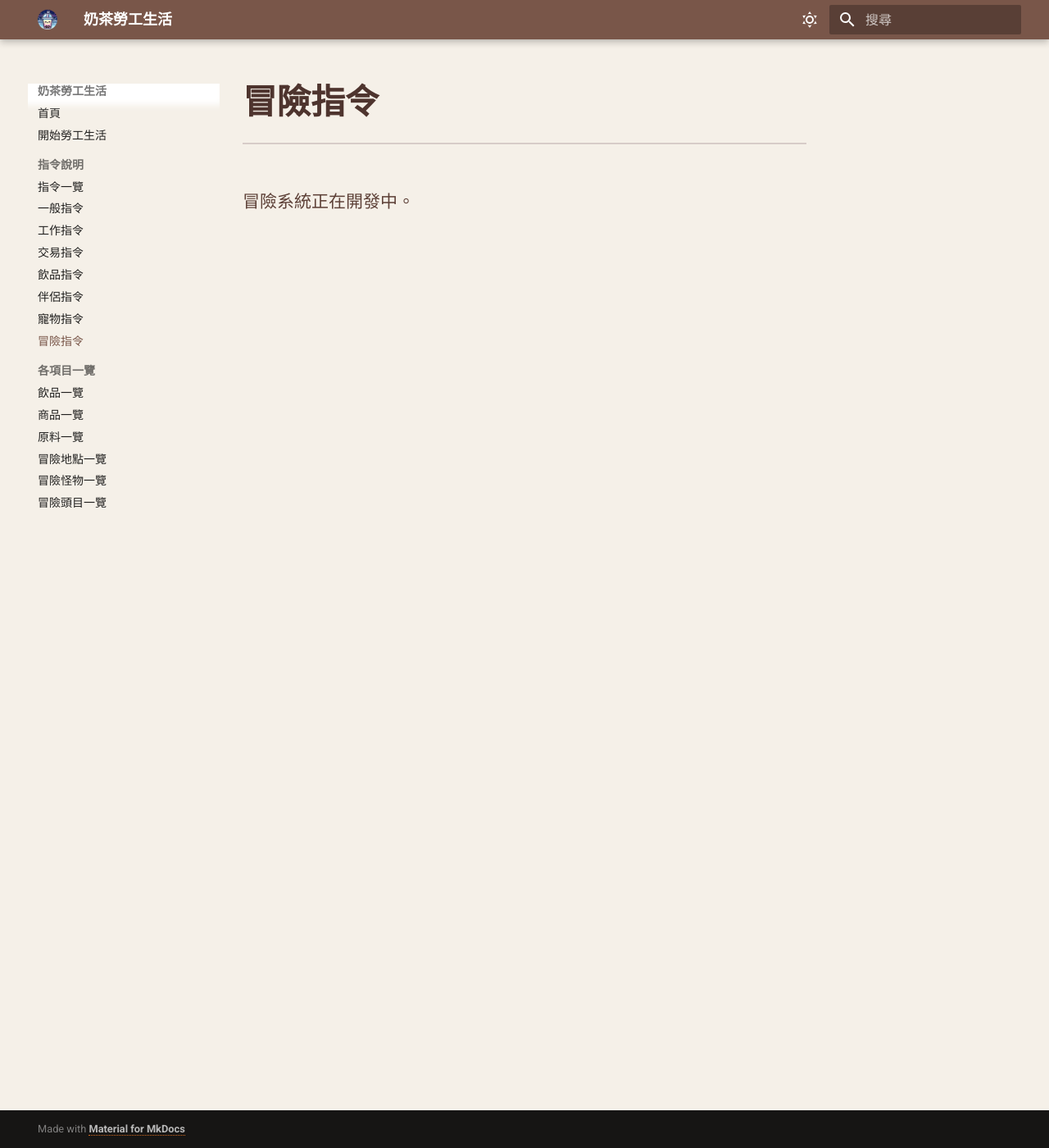
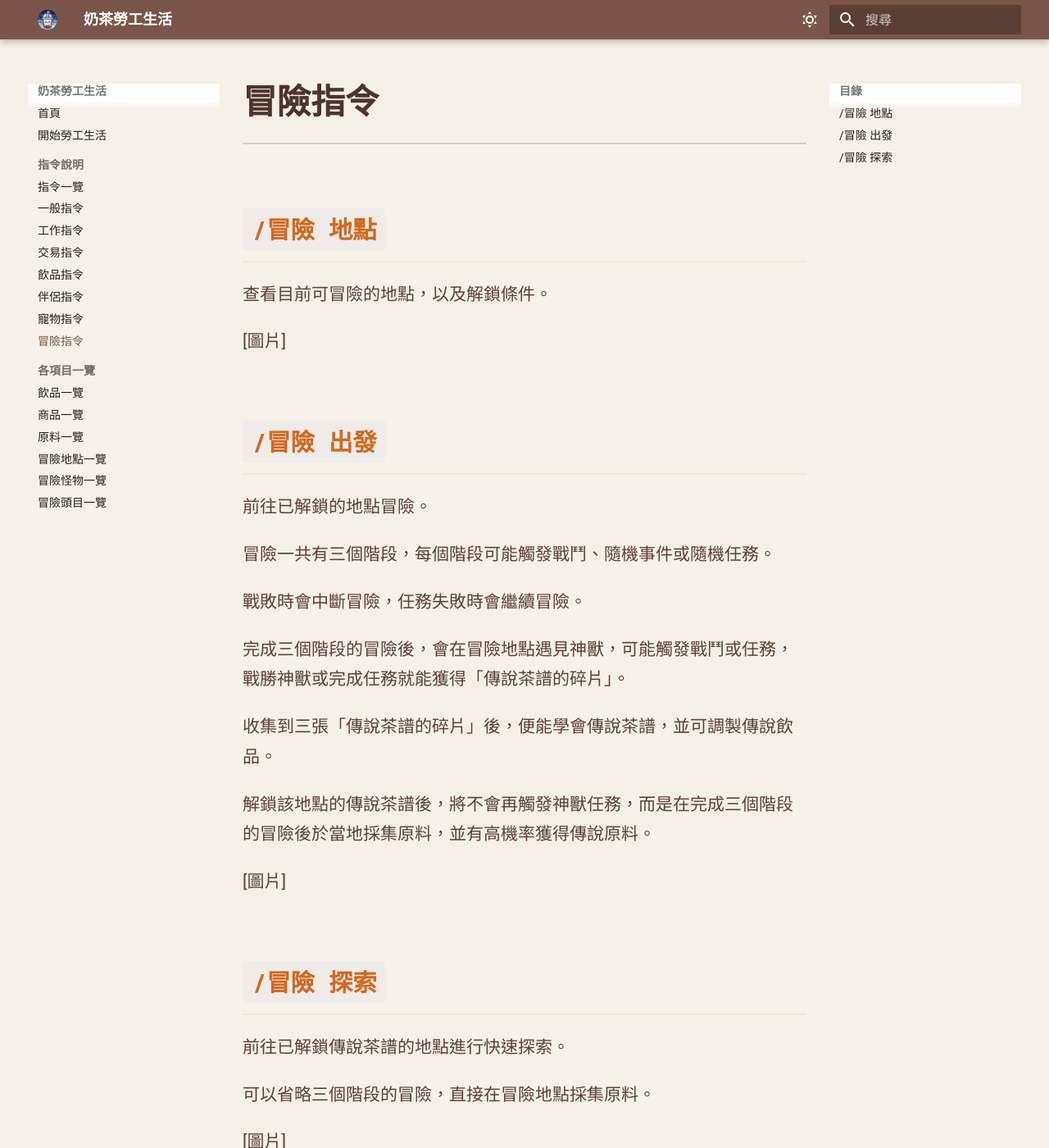
Before and after one commit to Chocochocococo/milktea-workerlife-wiki, an MkDocs documentation site: the page built from docs/command/commandforadv.md, in a window 1280 px wide and 1400 px high. Shown: the whole window at 82% size. Built offline with MkDocs 1.6.1 and Material for MkDocs 9.7.7, drawn with Linux system fonts in a browser that asks for light colours.

Commit message:
Update commandforadv.md

```diff
--- a/docs/command/commandforadv.md
+++ b/docs/command/commandforadv.md
@@ -1 +1,26 @@
-冒險系統正在開發中。
+## `/冒險 地點`
+查看目前可冒險的地點，以及解鎖條件。
+
+[圖片]
+
+## `/冒險 出發`
+前往已解鎖的地點冒險。
+
+冒險一共有三個階段，每個階段可能觸發戰鬥、隨機事件或隨機任務。
+
+戰敗時會中斷冒險，任務失敗時會繼續冒險。
+
+完成三個階段的冒險後，會在冒險地點遇見神獸，可能觸發戰鬥或任務，戰勝神獸或完成任務就能獲得「傳說茶譜的碎片」。
+
+收集到三張「傳說茶譜的碎片」後，便能學會傳說茶譜，並可調製傳說飲品。
+
+解鎖該地點的傳說茶譜後，將不會再觸發神獸任務，而是在完成三個階段的冒險後於當地採集原料，並有高機率獲得傳說原料。
+
+[圖片]
+
+## `/冒險 探索`
+前往已解鎖傳說茶譜的地點進行快速探索。
+
+可以省略三個階段的冒險，直接在冒險地點採集原料。
+
+[圖片]
```
